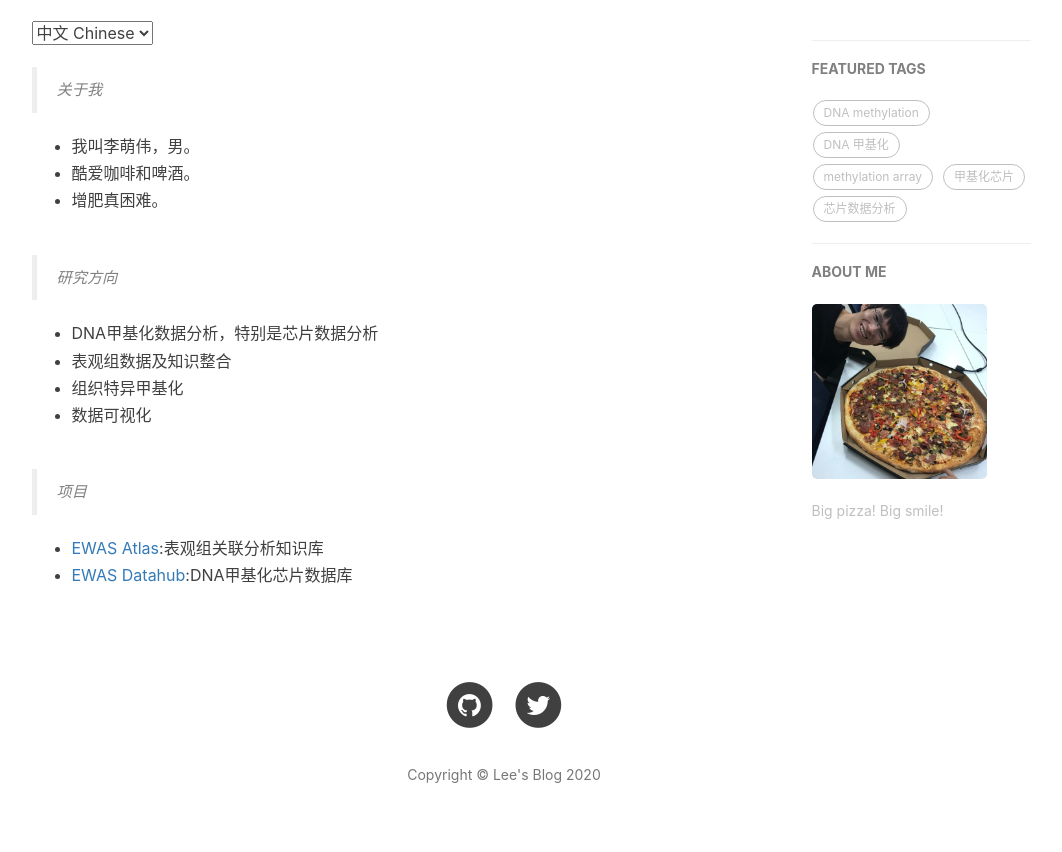
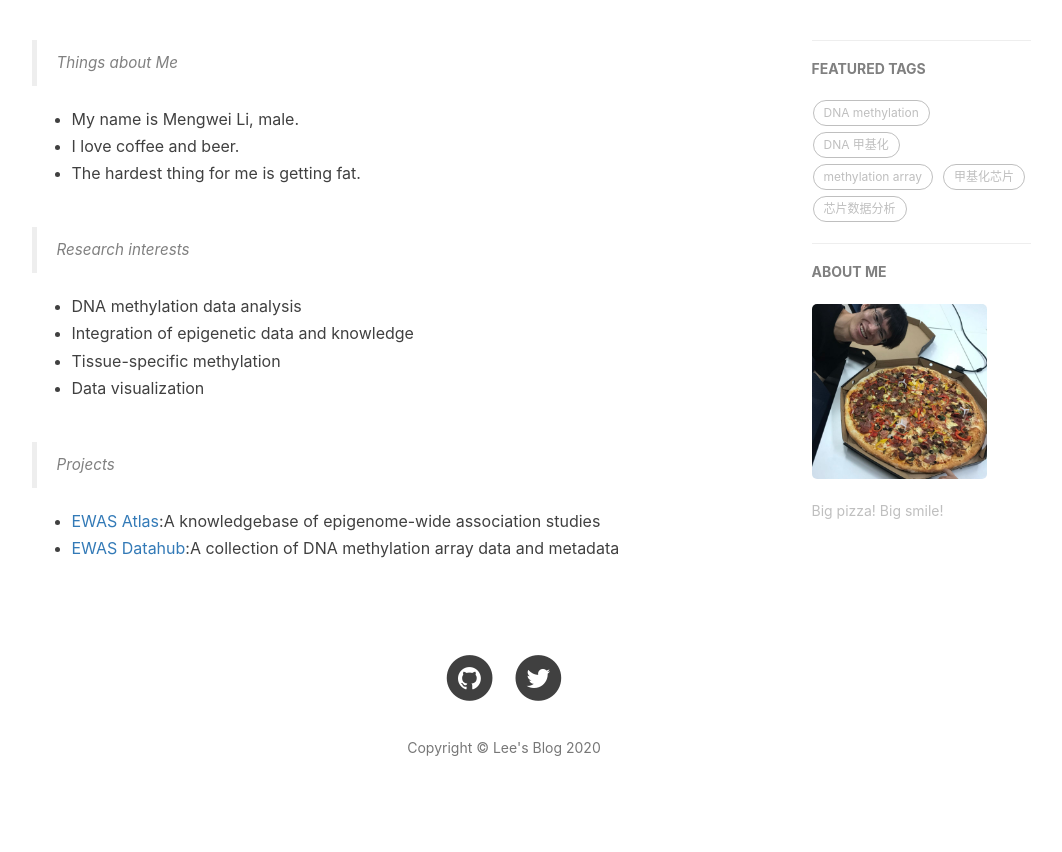
Before and after one commit to lmw123/lmw123.github.io, a Jekyll site: the page built from about.html, in a window 1280 px wide. Shown: the part 398-1250 px from the top of the page, without its empty margins (136-1198 px from the left). Built offline with Jekyll 4.4.1, drawn with Linux system fonts in a browser that asks for light colours; nearby versions of some CDN libraries; comment, search, counter and statistics services are not loaded; after the commit the page ends 1222 px from its top, so only the background shows below that.

Commit message:
about me

```diff
--- a/about.html
+++ b/about.html
@@ -4,11 +4,6 @@ title: "About Me"
 description: ""
 header-img: "img/banner/about.jpg"
 ---
-
-<select onchange= "onLanChange(this.options[this.options.selectedIndex].value)">
-    <option value="0" selected> 中文 Chinese </option>
-    <option value="1" > 英语 English </option>
-</select>
 
 <div class="en post-container">
     <blockquote>
@@ -40,49 +35,3 @@ header-img: "img/banner/about.jpg"
     </ul>
 
 </div>
-
-<div class="zh post-container">
-    <blockquote>
-        关于我
-    </blockquote>
-    <ul>
-        <li>我叫李萌伟，男。</li>
-        <li>酷爱咖啡和啤酒。</li>
-        <li>增肥真困难。</li>
-    </ul>
-
-    <blockquote>
-        研究方向
-    </blockquote>
-    <ul>
-        <li>DNA甲基化数据分析，特别是芯片数据分析</li>
-        <li>表观组数据及知识整合</li>
-        <li>组织特异甲基化</li>
-        <li>数据可视化</li>
-    </ul>
-
-    <blockquote>
-        项目
-    </blockquote>
-    <ul>
-        <li><a href="http://bigd.big.ac.cn/ewas/index" target="_blank">EWAS Atlas</a>:表观组关联分析知识库</li>
-        <li><a href="http://bigd.big.ac.cn/ewas/datahub/index" target="_blank">EWAS Datahub</a>:DNA甲基化芯片数据库</li>
-    </ul>
-
-</div>
-
-<script type="text/javascript">
-    var $zh = document.querySelector(".zh");
-    var $en = document.querySelector(".en");
-    function onLanChange(index){
-        if(index == 0){
-            $zh.style.display = "block";
-            $en.style.display = "none";
-
-        }else{
-            $en.style.display = "block";
-            $zh.style.display = "none";
-        }
-    }
-    onLanChange(0);
-</script>
```
